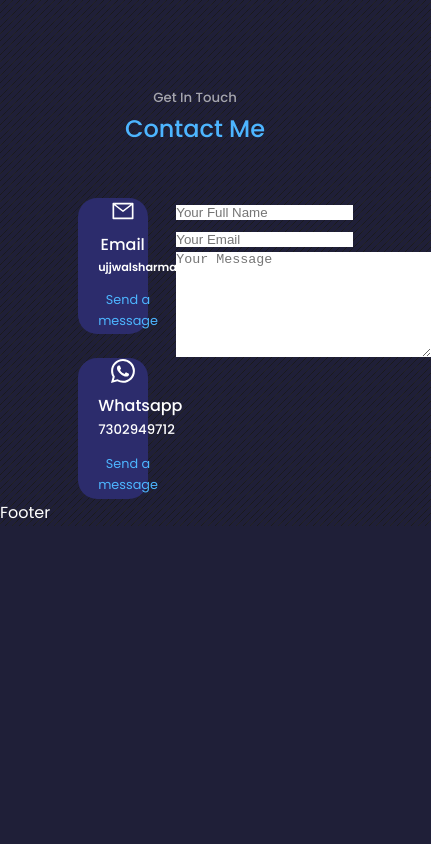
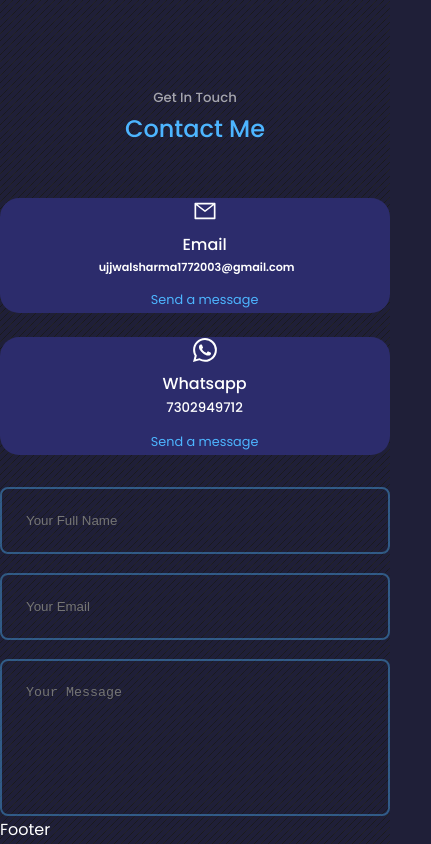
Before and after one commit to Ujjwalsharma7/Portfolio, a React (Create React App) app: page / in a window 390 px wide. Shown: the part 6854-7698 px from the top of the page, 431 px wide, since content can reach past the window. Before the commit the page ends 7380 px from the top, so only its background shows below. Built offline with nearby package versions, Linux system fonts and the light colour scheme.

Commit message:
added media queries to contact

```diff
--- a/src/components/contact/contact.css
+++ b/src/components/contact/contact.css
@@ -39,3 +39,34 @@
     display: inline-block;
     font-size: 0.8rem;
 }
+
+form{
+    display: flex;
+    flex-direction: column;
+    gap: 1.2rem;
+}
+
+input, textarea{
+    width: 100%;
+    padding: 1.5rem;
+    border-radius: 1.5rem;
+    border-radius: 0.5rem;
+    background: transparent;
+    border: 2px solid var(--color-primary-varient);
+    border-radius: 0.5rem;
+    resize: none;
+    color: var(--color-white);
+}
+
+@media  screen and (max-width: 1024px) {
+    .container.contact__container{
+        grid-template-columns: 1fr;
+        gap: 2rem;
+    }
+}
+
+@media  screen and (max-width: 600px) {
+    .container.contact__container{
+       width: var(--container-width-sm);
+    }
+}
```
